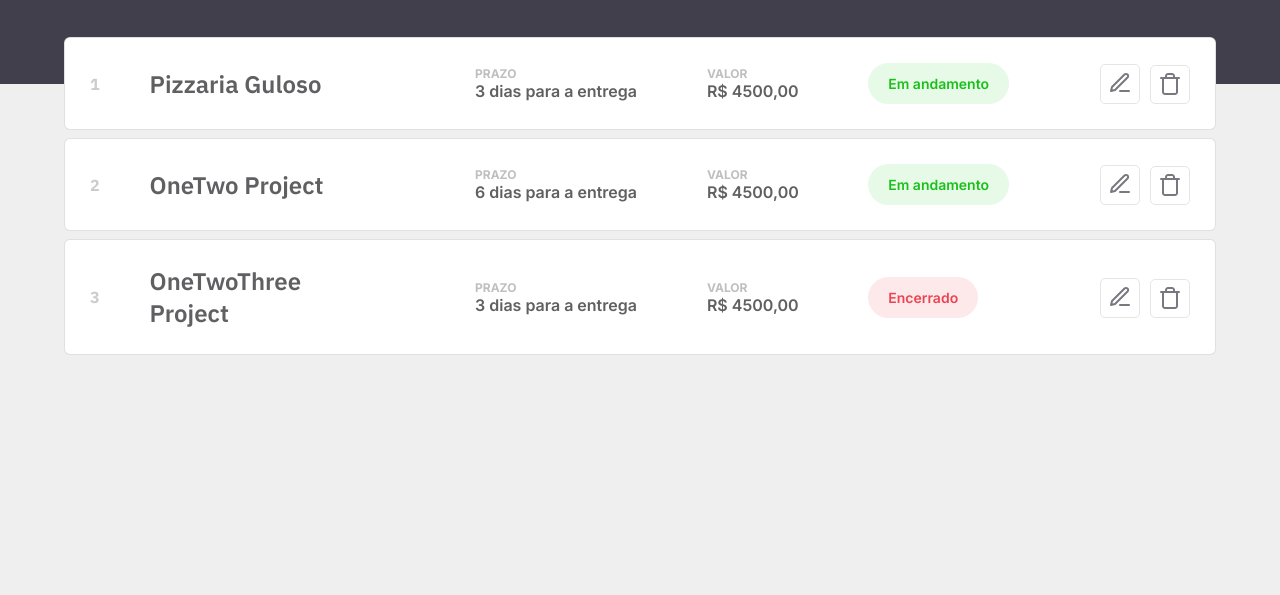
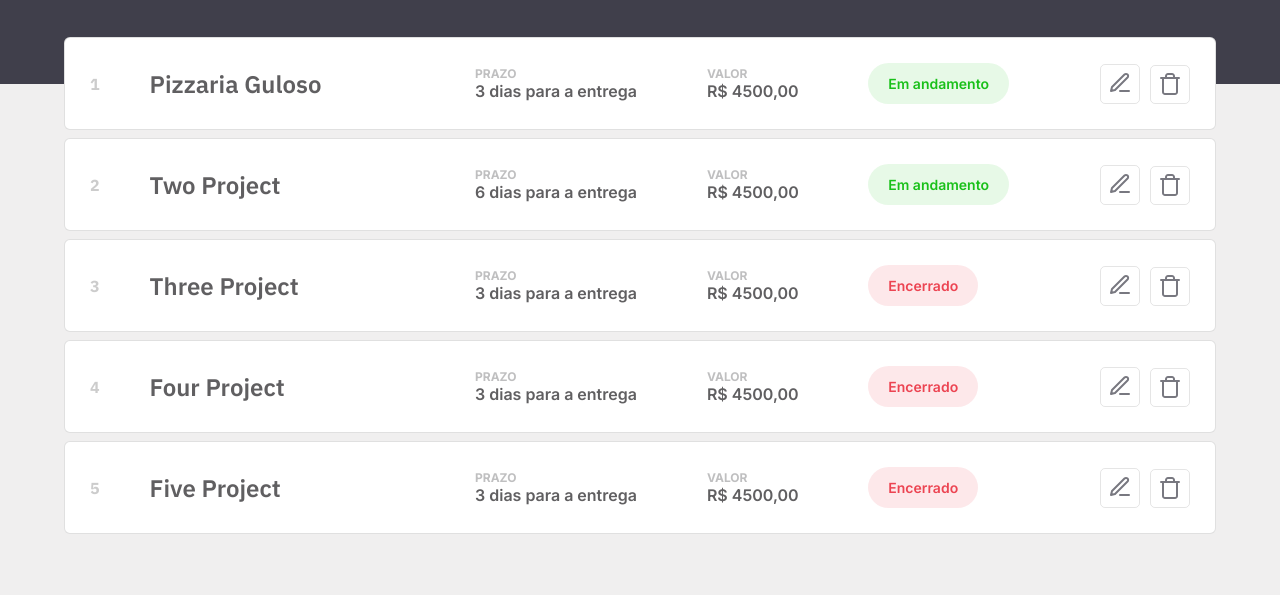
Before and after one commit to Bruno-SF-dev/maratona-discover-02, a plain HTML site: page index.html in a window 1280 px wide. Shown: the part 205-800 px from the top of the page. Drawn offline with Linux system fonts and the light colour scheme.

Commit message:
more projects added

```diff
--- a/index.html
+++ b/index.html
@@ -34,7 +34,7 @@
       <ul>
         <li>
           <div class="total">
-            <span class="amount">3</span>
+            <span class="amount">5</span>
             <p class="projectType">Projetos ao total</p>
           </div>
         </li>
@@ -46,7 +46,7 @@
         </li>
         <li>
           <div class="fineshed">
-            <span class="amount">1</span>
+            <span class="amount">3</span>
             <p class="projectType">Encerrado(s)</p>
           </div>
         </li>
@@ -89,7 +89,7 @@
       <div class="project">
         <div class="about">
           <span class="number">2</span>
-          <p class="projectName">OneTwo Project</p>
+          <p class="projectName">Two Project</p>
           </div>
 
         <div class="projectDetails">
@@ -119,7 +119,67 @@
       <div class="project">
         <div class="about">
           <span class="number">3</span>
-          <p class="projectName">OneTwoThree Project</p>
+          <p class="projectName">Three Project</p>
+          </div>
+
+        <div class="projectDetails">
+
+          <div>
+            <div class="deadline">
+              <span>Prazo</span>
+              <p>3 dias para a entrega</p>
+            </div>
+            <div class="price">
+              <span>valor</span>
+              <p>R$ 4500,00</p>
+            </div>
+          </div>
+
+          <div class="situation">
+            <span class="fineshed">Encerrado</span>
+            <div class="options">
+              <button class="editProject" title="Editar Job" > <img src="./images/edit-24.svg" alt="Edit icon"> </button>
+              <button class="deleteProject" title="Deletar Job"> <img src="./images/trash-24.svg" alt="Delete icon"> </button>
+            </div>
+          </div>
+
+        </div>
+      </div>
+
+      <div class="project">
+        <div class="about">
+          <span class="number">4</span>
+          <p class="projectName">Four Project</p>
+          </div>
+
+        <div class="projectDetails">
+
+          <div>
+            <div class="deadline">
+              <span>Prazo</span>
+              <p>3 dias para a entrega</p>
+            </div>
+            <div class="price">
+              <span>valor</span>
+              <p>R$ 4500,00</p>
+            </div>
+          </div>
+
+          <div class="situation">
+            <span class="fineshed">Encerrado</span>
+            <div class="options">
+              <button class="editProject" title="Editar Job" > <img src="./images/edit-24.svg" alt="Edit icon"> </button>
+              <button class="deleteProject" title="Deletar Job"> <img src="./images/trash-24.svg" alt="Delete icon"> </button>
+            </div>
+          </div>
+
+        </div>
+      </div>
+
+      <div class="project">
+        <div class="about">
+          <span class="number">5</span>
+          <p class="projectName">Five Project</p>
           </div>
 
         <div class="projectDetails">
```
Also changed, not shown: images/demo.png, 1 other file.
